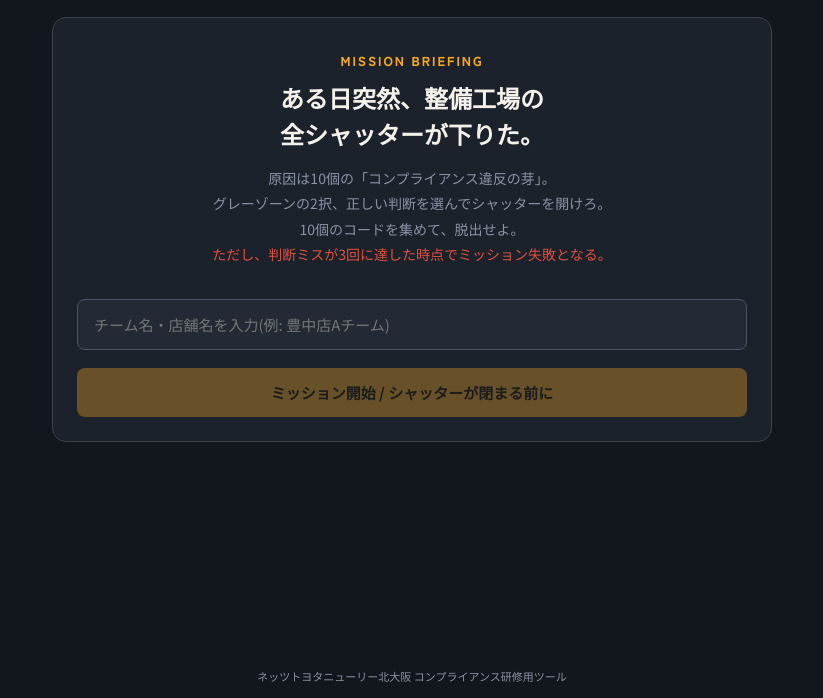
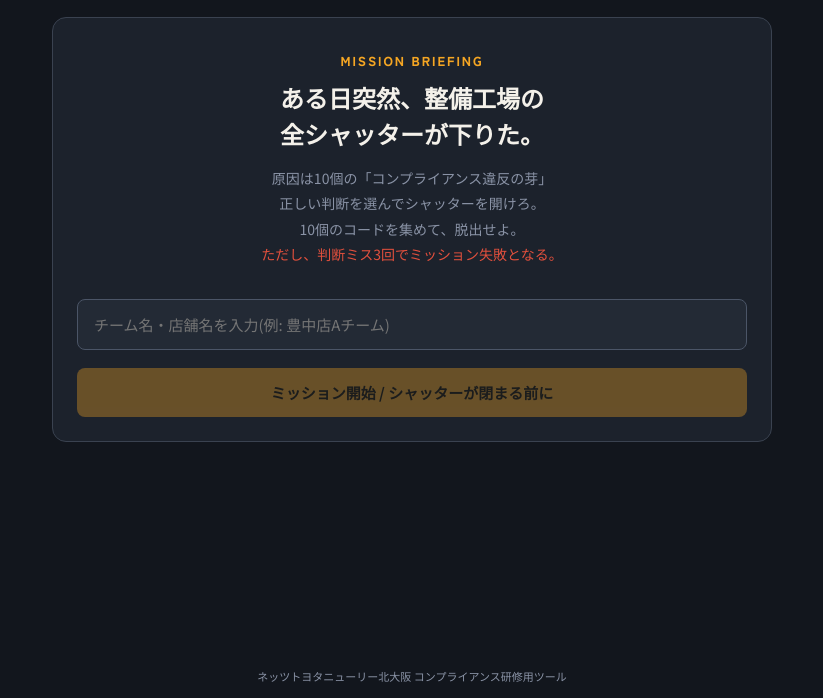
Before and after one commit to masteee-seven/escape, a plain HTML site: page index.html in a window 1280 px wide. Shown: the part 102-800 px from the top of the page, without its empty margins (228-1051 px from the left). Drawn offline with nearby package versions, Linux system fonts and the light colour scheme.

Commit message:
Update index.html

```diff
--- a/index.html
+++ b/index.html
@@ -506,10 +506,10 @@ function renderStart(){
       <div class="start-hero">
         <div class="display" style="font-size:13px; color:var(--accent-yellow); letter-spacing:0.15em; margin-bottom:10px;">MISSION BRIEFING</div>
         <div class="display" style="font-size:24px; line-height:1.5;">ある日突然、整備工場の<br>全シャッターが下りた。</div>
-        <p>原因は10個の「コンプライアンス違反の芽」。<br>
-        グレーゾーンの2択、正しい判断を選んでシャッターを開けろ。<br>
+        <p>原因は10個の「コンプライアンス違反の芽」<br>
+        正しい判断を選んでシャッターを開けろ。<br>
         10個のコードを集めて、脱出せよ。<br>
-        <span style="color:var(--accent-red);">ただし、判断ミスが3回に達した時点でミッション失敗となる。</span></p>
+        <span style="color:var(--accent-red);">ただし、判断ミス3回でミッション失敗となる。</span></p>
       </div>
       <input class="team-input" id="teamInput" placeholder="チーム名・店舗名を入力(例: 豊中店Aチーム)" maxlength="30">
       <button class="primary" id="startBtn" disabled>ミッション開始 / シャッターが閉まる前に</button>
```
